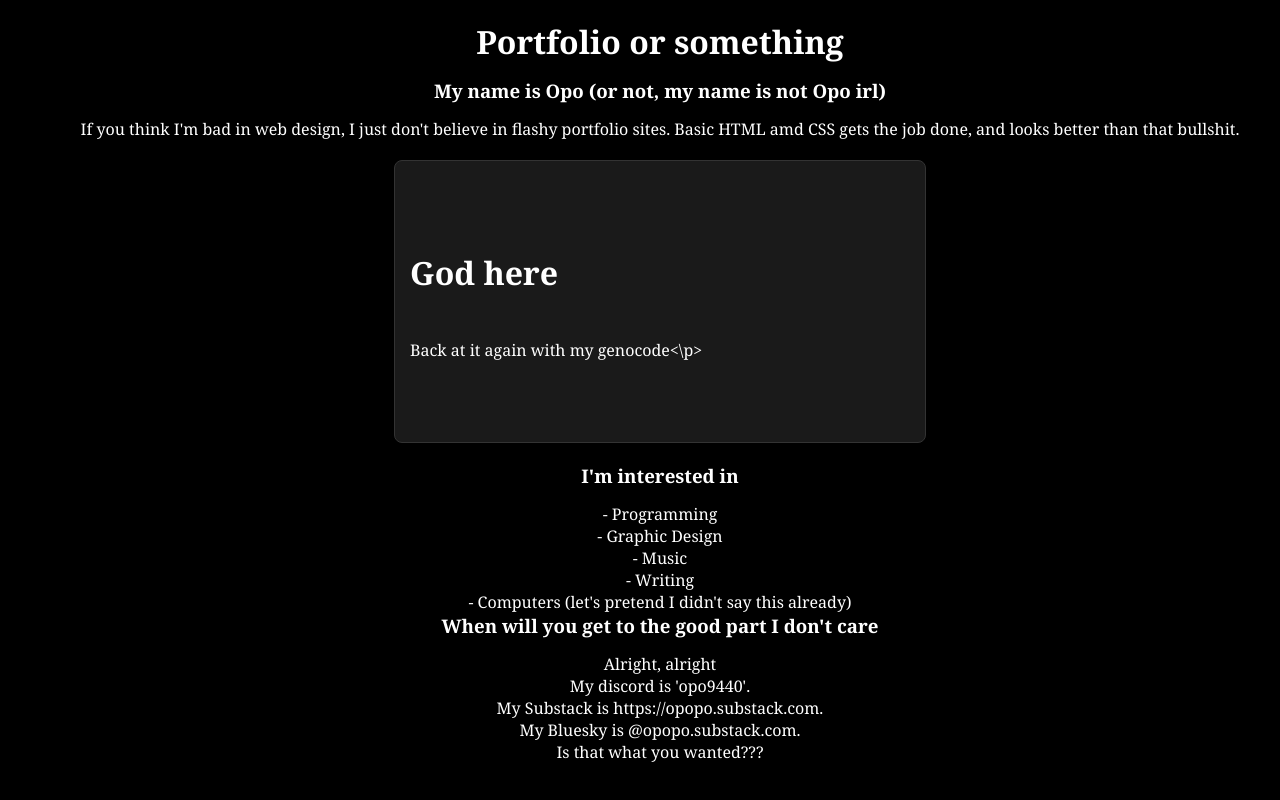
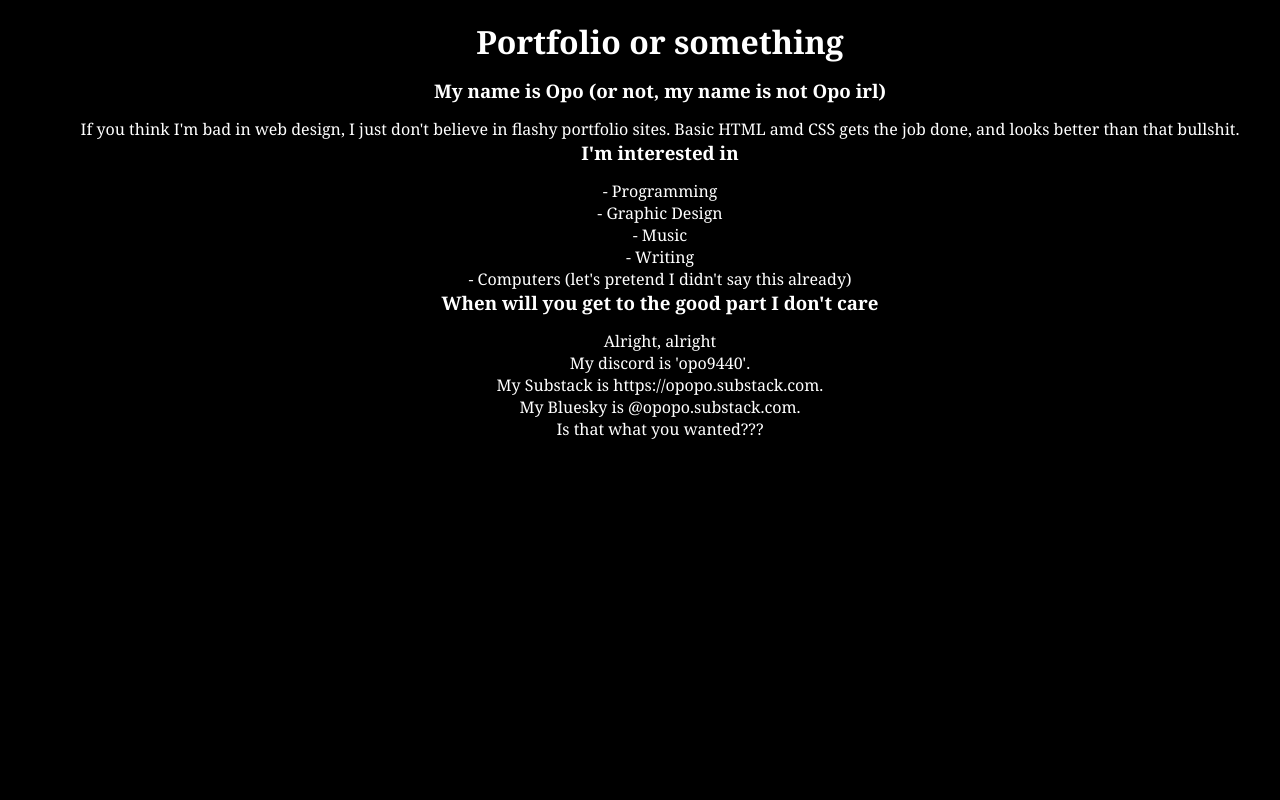
Before and after one commit to oponic/oponic.github.io, a plain HTML site: page index.html in a window 1280 px wide. Shown: the top 800 px of the page. Drawn offline with Linux system fonts and the light colour scheme.

Commit message:
Update index.html

```diff
--- a/index.html
+++ b/index.html
@@ -5,15 +5,6 @@
   <h1>Portfolio or something</h1>
   <h3>My name is Opo (or not, my name is not Opo irl)</h3>
   <p>If you think I'm bad in web design, I just don't believe in flashy portfolio sites. Basic HTML amd CSS gets the job done, and looks better than that bullshit.<p>
-    <div class="code-block">
-        <!-- This actually looks nice -->
-        <html>
-            <body>
-                <h1>God here</h1>
-                <p>Back at it again with my genocode<\p>
-            </body>
-        </html>
-    </div>
     <h3>I'm interested in</h3>
     <p>- Programming<br>
     - Graphic Design<br>
```
